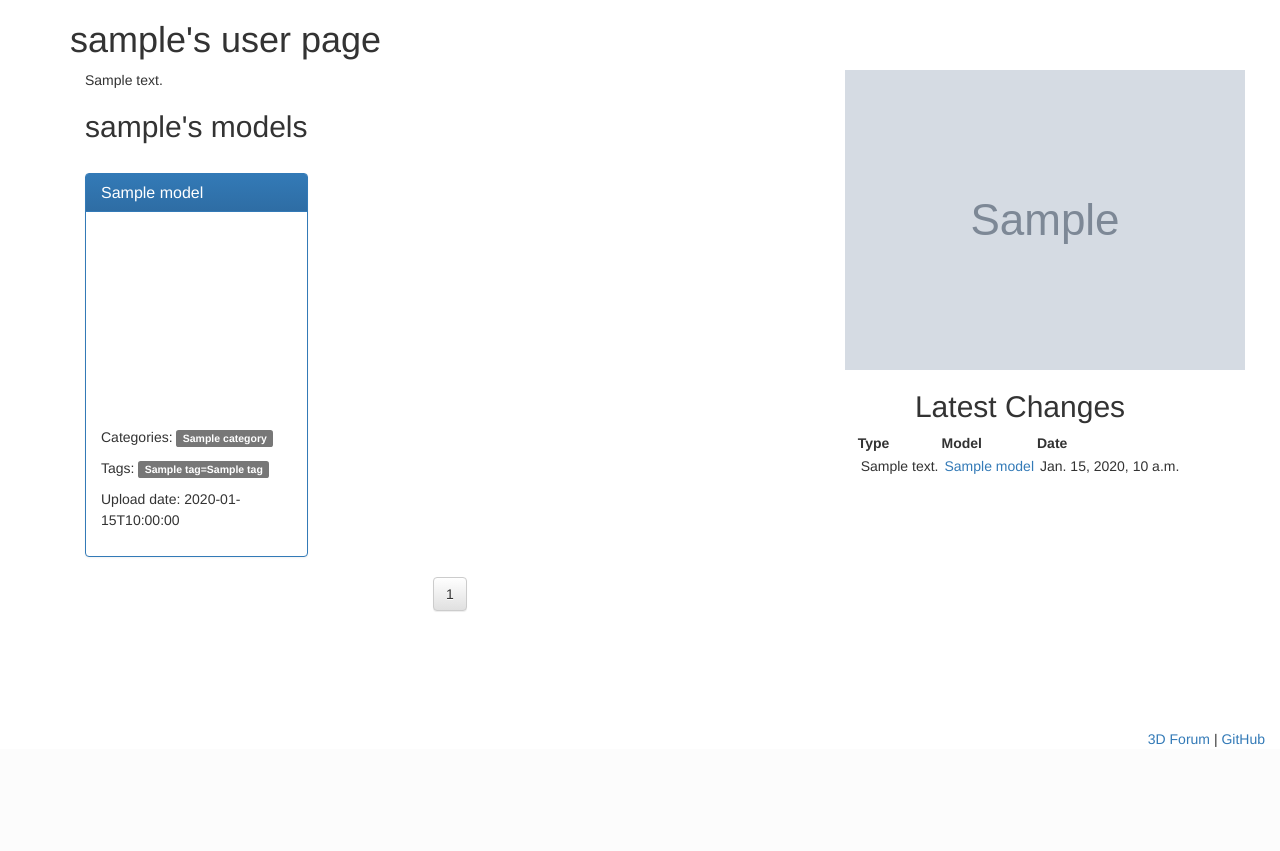
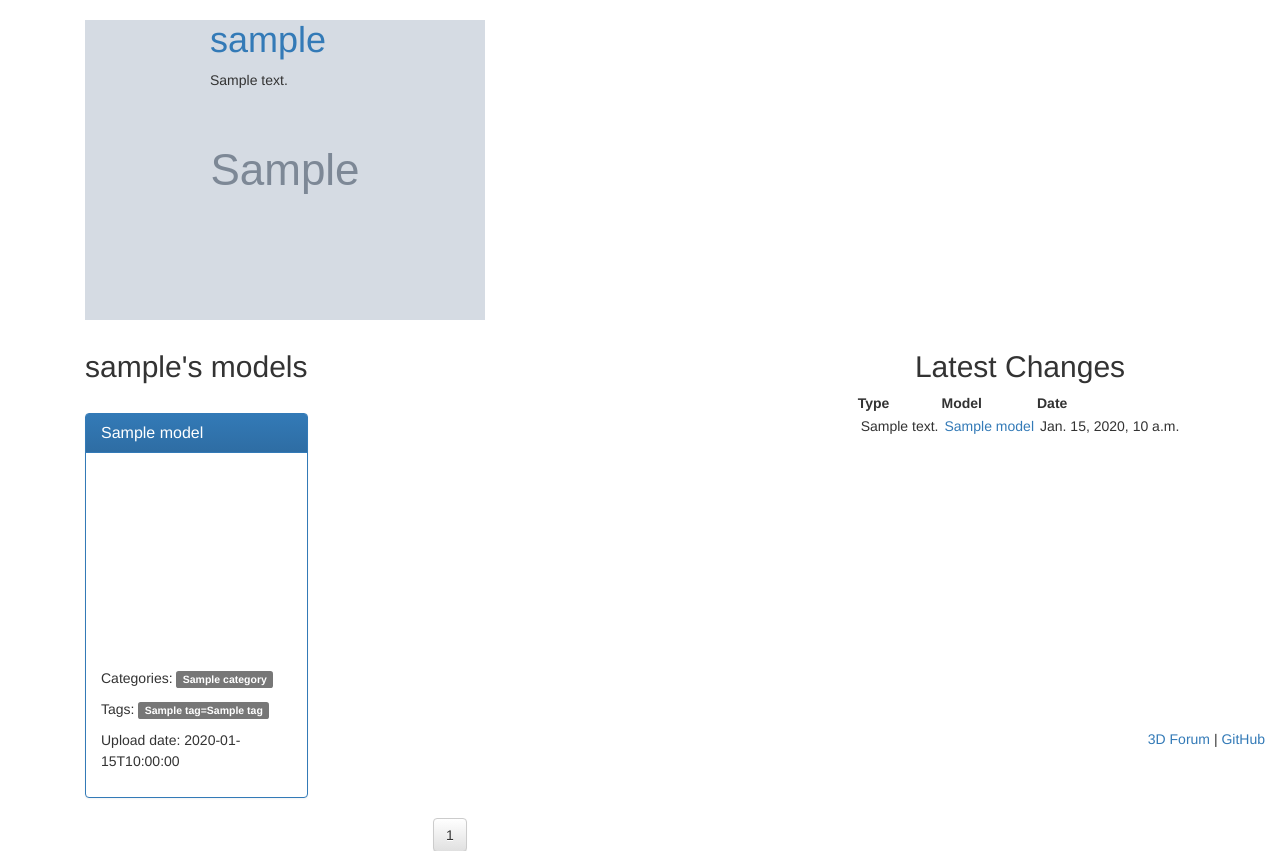
Before and after one commit to fossgis/3dmr, a Django app: template mainapp/templates/mainapp/user.html in a window 1280 px wide. Shown: the part 51-902 px from the top of the page. Before the commit the page ends 798 px from the top, so only its background shows below. Run offline with Django 3.2, Linux system fonts and the light colour scheme; tables that the repository leaves empty hold one stand-in row (values such as "Sample post"); the template is opened without the code that fills it: values that come from a table or form of the project are taken from there, most other values are stand-ins (such as "Sample title", 1, 10 or a date in 2020); grey boxes marked "Sample" are stand-in pictures; parts of the project's set-up code (start-up, migrations or seed data) failed here and were passed over; some libraries are stand-ins or nearby versions.

Commit message:
update user page
add hyperlink to osm page of user

```diff
--- a/mainapp/templates/mainapp/user.html
+++ b/mainapp/templates/mainapp/user.html
@@ -28,10 +28,15 @@ function enableEdit() {
 {% endblock %}
 {% block body %}
 <div class="container">
-	<div class="col-12">
-		<h1>{{ owner.username }}'s user page</h1>
+	<div class="row">
+	<div class="col-lg-8">
+		{% if owner.avatar %}
+		<div class="col-md-2">
+			<h1><img src="{{ owner.avatar }}" alt=""></h1>
 		</div>
-	<div class="col-lg-8 col-12">
+		{% endif %}
+		<div class="col-md-8">
+			<h1><a target="_blank" href="https://www.openstreetmap.org/user/{{ owner.username }}/">{{ owner.username }}</a></h1>
 			<div id="description">
 				{{ owner.profile.rendered_description|safe }}
 				{% if user.username == owner.username and not user.profile.is_banned %}
@@ -49,6 +54,10 @@ function enableEdit() {
 				</script>
 				{% endif %}
 			</div>
+		</div>
+	</div>
+	</div>
+	<div class="col-lg-8 col-12">
 		{% if user.profile.is_admin %}
 		<div style="margin-top: 20px">
 			{% if owner.ban %}
@@ -92,9 +101,6 @@ function enableEdit() {
 		</div>
 	</div>
 	<div class="col-lg-4 col-12">
-		{% if owner.avatar %}
-		<img src="{{ owner.avatar }}" alt="">
-		{% endif %}
 		<h2>Latest Changes</h2>
 		<table>
 			<tr>
```
Lines whose indentation alone changed are shown as unchanged.
